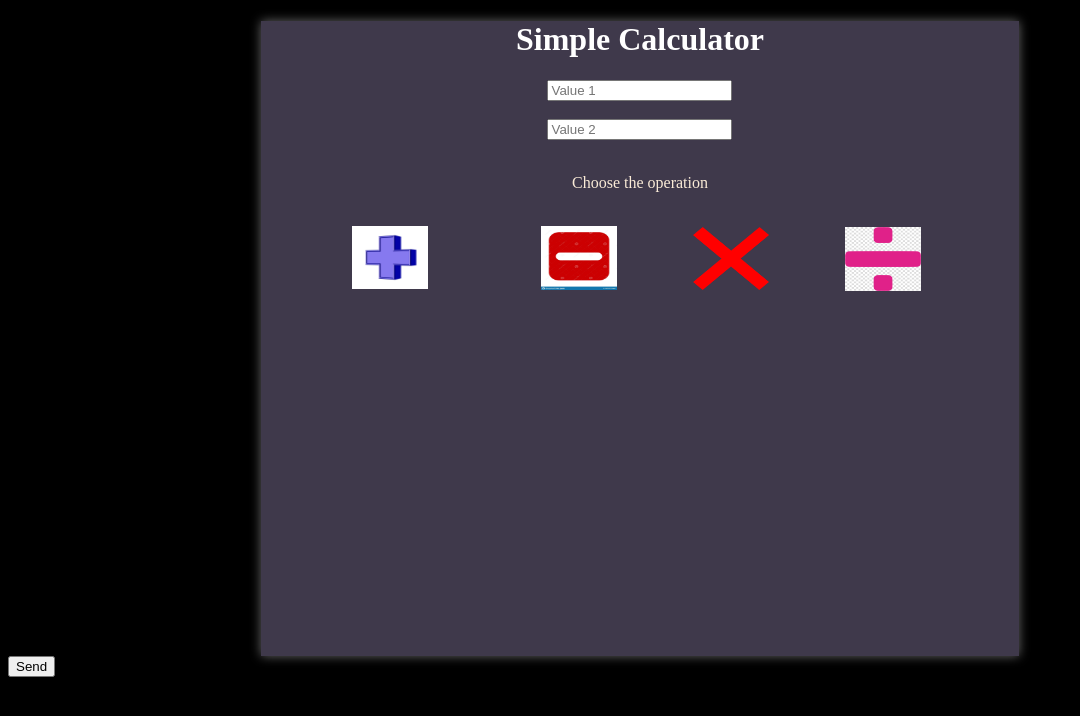
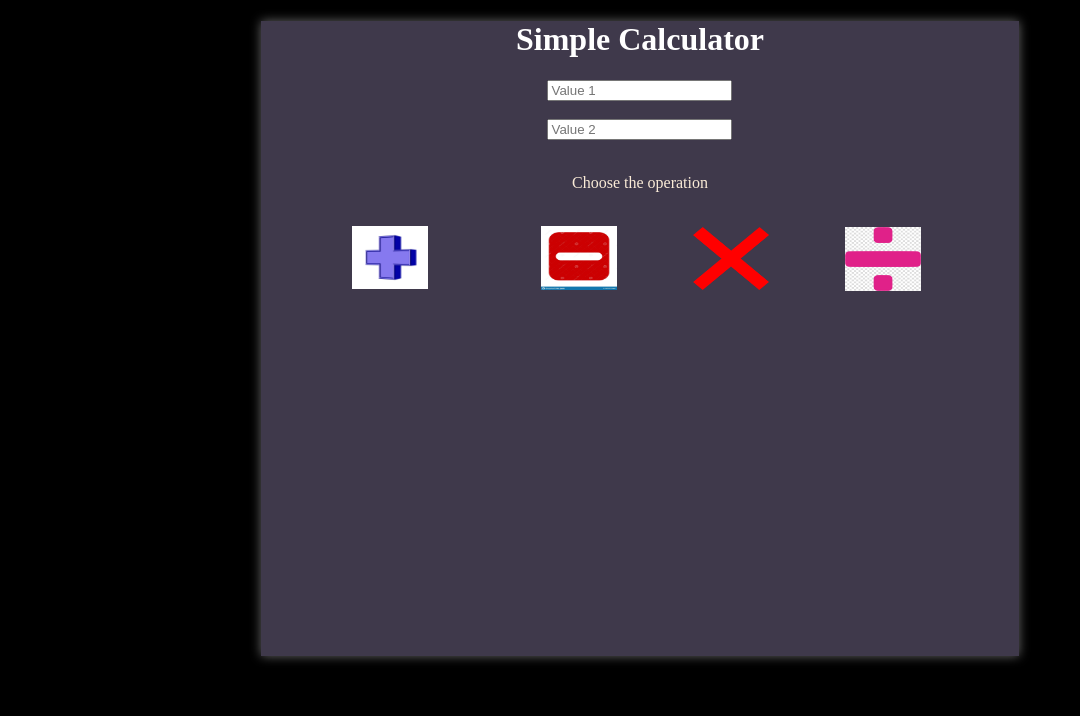
Before and after one commit to gabrielAnFran/ledebutetlafin, a plain HTML site: page index.html in a window 1280 px wide. Shown: the whole page, without its empty margins (0-1080 px from the left). Drawn offline with Linux system fonts and the light colour scheme.

Commit message:
Update index.html

```diff
--- a/index.html
+++ b/index.html
@@ -26,6 +26,3 @@
 
     </body>
 </html>
-
-
- <button class="btn-send">Send</button> <br><br>
```
